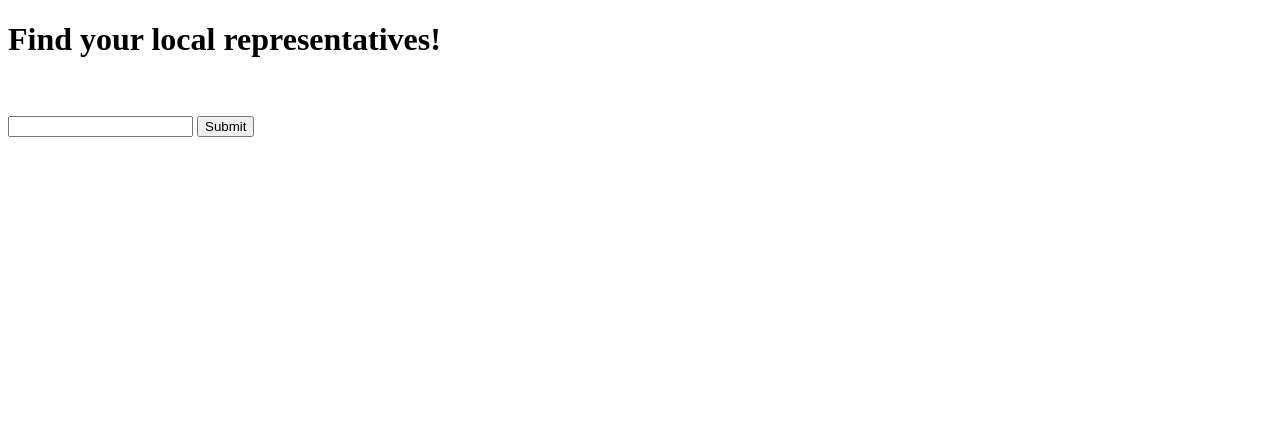
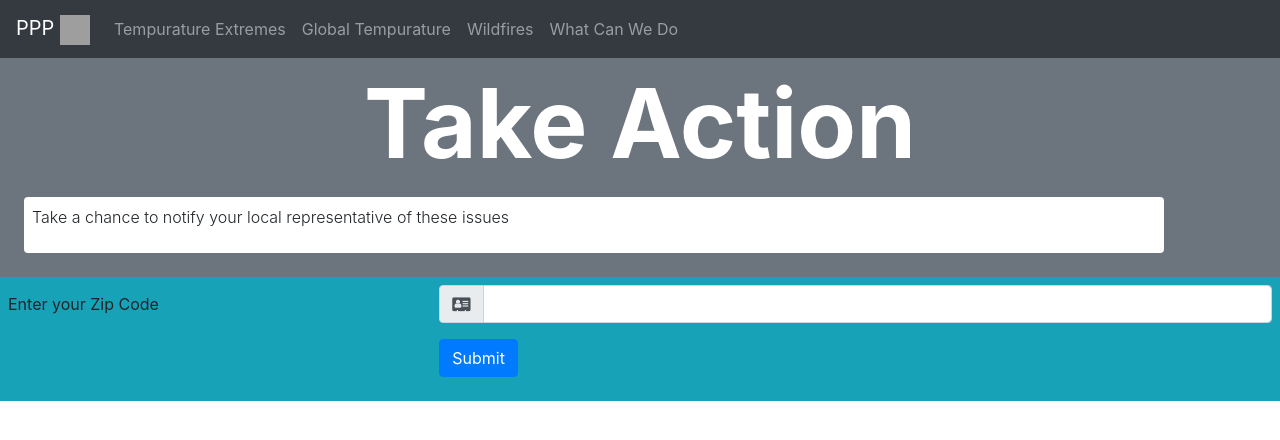
Before and after one commit to aolteanu00/API-Project, a Flask app: page /help in a window 1280 px wide. Shown: the top 440 px of the page. Run offline with Flask 2, Linux system fonts and the light colour scheme; some libraries are stand-ins or nearby versions; grey boxes are pictures that could not be loaded.

Commit message:
fixed and improved help site

```diff
--- a/__init__.py
+++ b/__init__.py
@@ -45,17 +45,20 @@ def help():
 
 @app.route("/zip", methods=['GET', 'POST'])
 def zip():
-    zip = request.form['zip']
-    print(zip)
-    link = "https://whoismyrepresentative.com/getall_mems.php?output=json&zip=" + zip
-    try:
-        open = urlopen(link)
-        response = open.read()
-        data = json.loads( response )
-        results = data['results']
-    except:
-        results = [{'name': 'Invalid ZIP code', 'link':''}]
-    return render_template("help.html", results=results)
+    print(request.form)
+    if('zip' in request.form):
+        zip = request.form['zip']
+        print(zip)
+        link = "https://whoismyrepresentative.com/getall_mems.php?output=json&zip=" + zip
+        try:
+            open = urlopen(link)
+            response = open.read()
+            data = json.loads( response )
+            results = data['results']
+        except:
+            results = [{'name': 'Invalid ZIP code', 'link':''}]
+        return render_template("help.html", results=results)
+    return render_template("help.html")
 
 @app.route("/usmap", methods=["GET","POST"])
 def usMap():
--- a/templates/help.html
+++ b/templates/help.html
@@ -1,28 +1,48 @@
-<!DOCTYPE html>
-<html lang='en' dir='ltr'>
-  <head>
-    <meta charset='utf-8'>
-    <title>
-        Help
-    </title>
+{% extends "base.html"%}
+{% block heading %}
+<link rel="stylesheet" href="https://stackpath.bootstrapcdn.com/bootstrap/4.3.1/css/bootstrap.min.css" integrity="sha384-ggOyR0iXCbMQv3Xipma34MD+dH/1fQ784/j6cY/iJTQUOhcWr7x9JvoRxT2MZw1T" crossorigin="anonymous">
+<script src="https://d3js.org/d3.v5.min.js"></script>
+<link rel="stylesheet" href="https://stackpath.bootstrapcdn.com/bootstrap/4.1.3/css/bootstrap.min.css">
+<link rel="stylesheet" href="https://maxcdn.bootstrapcdn.com/font-awesome/4.7.0/css/font-awesome.min.css">
 
-    <h1> Find your local representatives!</h1>
-  </head>
-  <body>
-      <br>
-      <br>
-      <form action="/zip" method="post">
-          <input type="text" id="zip" name="zip">
-          <input type="submit" value="Submit">
-      </form>
-      <br><br><br>
-      {% for row in results: %}
-      {{row['name']}} <br>
-      {{row['link']}} <br><br>
-      {% endfor %}
-
-
-  </body>
-  <footer>
-  </footer>
-</html>
+{% endblock %}
+{% block body %}
+<div class="container-fluid bg-secondary p-2">
+  <h1 class="display-1 text-white text-center font-weight-bold">Take Action</h1>
+  <div class="container m-3 p-2 bg-white rounded">
+    <p class="font-weight-light">
+      Take a chance to notify your local representative of these issues
+    </p>
+  </div>
+</div>
+<div class="container-fluid bg-info p-2">
+  <form action="/zip" method="post">
+    <div class="form-group row">
+      <label for="zip" class="col-4 col-form-label">Enter your Zip Code</label>
+      <div class="col-8">
+        <div class="input-group">
+          <div class="input-group-prepend">
+            <div class="input-group-text">
+              <i class="fa fa-address-card"></i>
+            </div>
+          </div>
+          <input id="zip" name="zip" type="zip" class="form-control">
+        </div>
+      </div>
+    </div>
+    <div class="form-group row">
+      <div class="offset-4 col-8">
+        <button name="submit" type="submit" class="btn btn-primary">Submit</button>
+      </div>
+    </div>
+  </form>
+    {% for row in results: %}
+      <div class="card" style="width: auto;">
+        <div class="card-body">
+          <h5 class="card-title">{{row['name']}}</h5>
+          <p class="card-text">{{row['link']}} </p>
+        </div>
+      </div>
+    {% endfor %}
+  </div>
+{% endblock %}
--- a/templates/usmap.html
+++ b/templates/usmap.html
@@ -1,4 +1,4 @@
-
+{% extends "base.html"%}
 {% block heading %}
   <!--  jQuery -->
   <script src="https://code.jquery.com/jquery-3.2.1.slim.min.js" integrity="sha384-KJ3o2DKtIkvYIK3UENzmM7KCkRr/rE9/Qpg6aAZGJwFDMVNA/GpGFF93hXpG5KkN" crossorigin="anonymous"></script>
```
